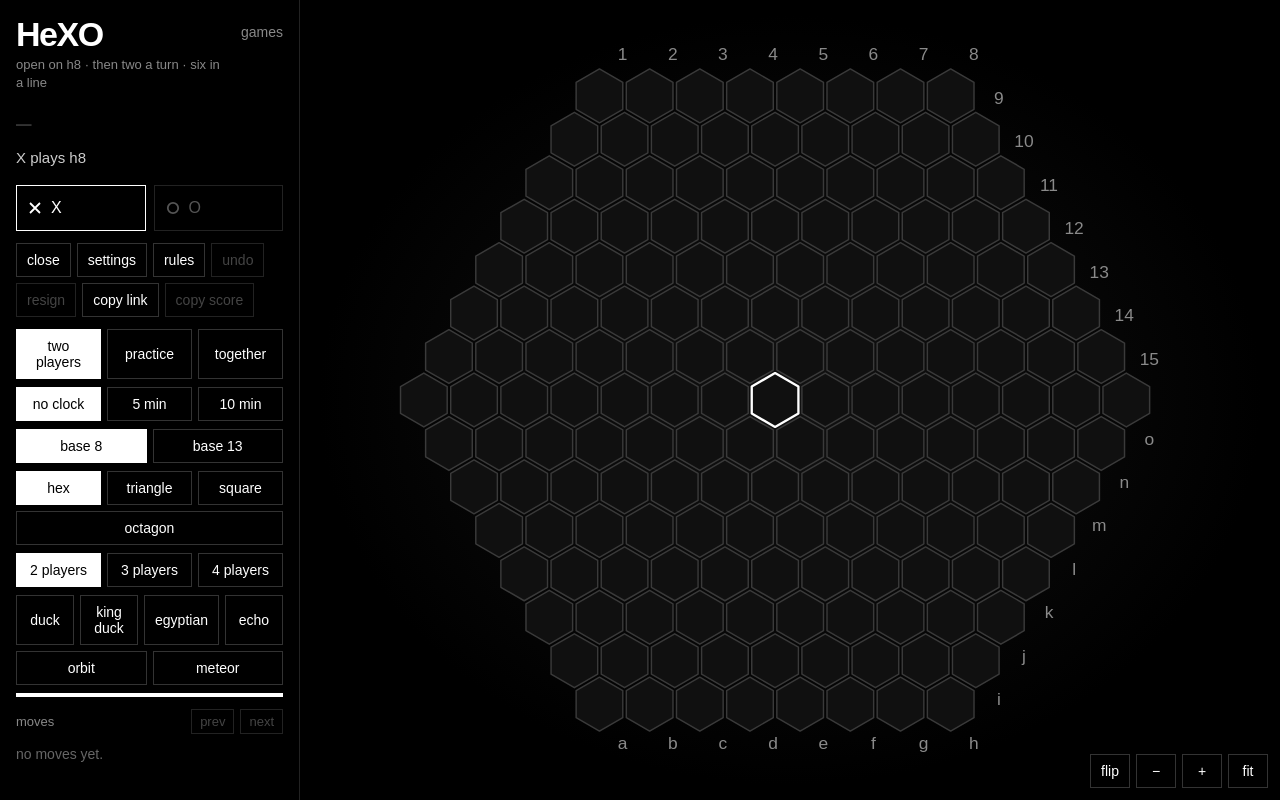
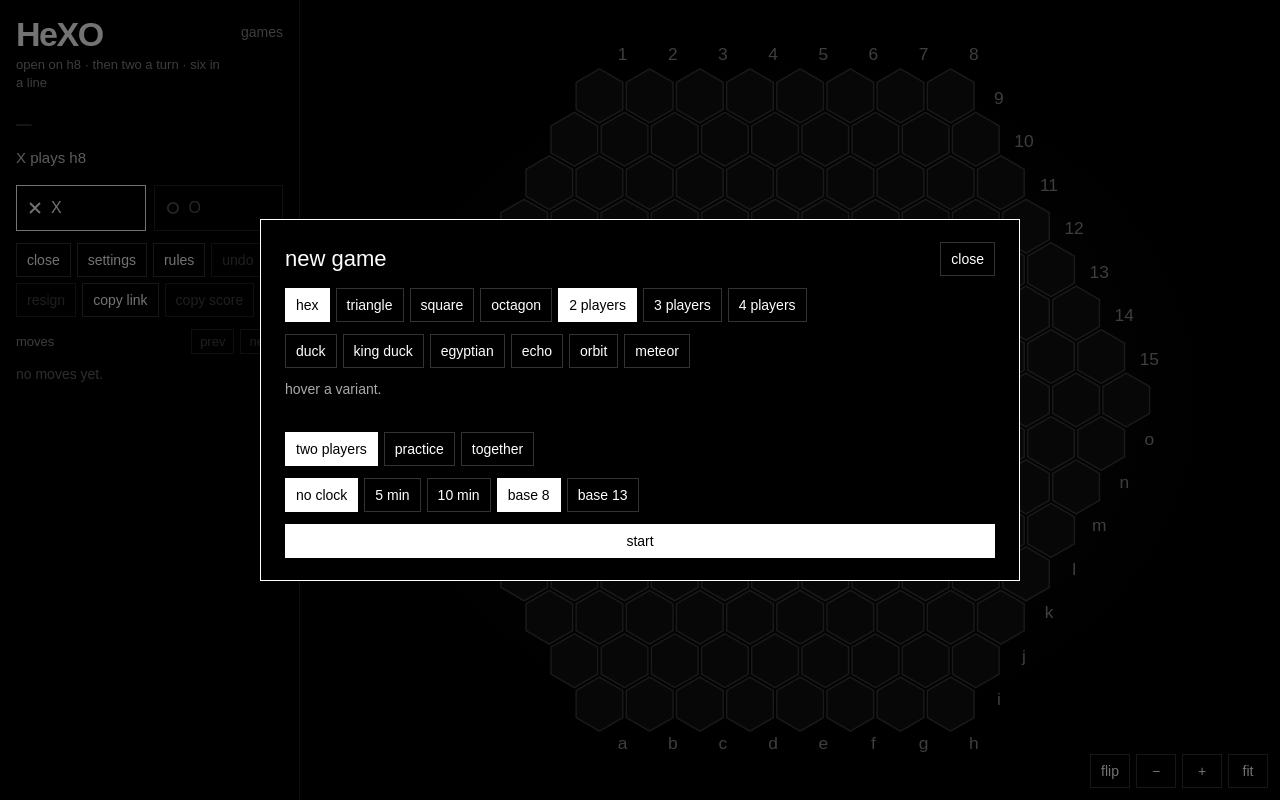
Before and after one commit to eireq/eireq.github.io, a Vue app: page /games/hexo in a window 1280 px wide. Both pictures are taken after a click on the button "new". Built offline with nearby package versions, Linux system fonts and the light colour scheme.

Commit message:
v2.7.4.9 made it a popup

```diff
--- a/src/views/HexoView.vue
+++ b/src/views/HexoView.vue
@@ -89,137 +89,6 @@
         </button>
       </div>
 
-      <form v-if="showSetup" class="setup" @submit.prevent="startGame">
-        <div class="choice">
-          <button
-            type="button"
-            :aria-pressed="draft.mode === 'hotseat'"
-            @click="draft.mode = 'hotseat'"
-          >
-            two players
-          </button>
-          <button
-            type="button"
-            :aria-pressed="draft.mode === 'practice'"
-            @click="draft.mode = 'practice'"
-          >
-            practice
-          </button>
-          <button
-            type="button"
-            :aria-pressed="draft.mode === 'together'"
-            @click="draft.mode = 'together'"
-          >
-            together
-          </button>
-        </div>
-        <div class="choice">
-          <button
-            v-for="minutes in [0, 5, 10]"
-            :key="minutes"
-            type="button"
-            :aria-pressed="draft.minutes === minutes"
-            @click="draft.minutes = minutes"
-          >
-            {{ minutes === 0 ? "no clock" : minutes + " min" }}
-          </button>
-        </div>
-        <div class="choice">
-          <button
-            type="button"
-            :aria-pressed="draft.size === 8"
-            @click="draft.size = 8"
-          >
-            base 8
-          </button>
-          <button
-            type="button"
-            :aria-pressed="draft.size === 13"
-            @click="draft.size = 13"
-          >
-            base 13
-          </button>
-        </div>
-        <div class="choice">
-          <button type="button" :aria-pressed="draft.grid === 'hex'" @click="draft.grid = 'hex'">
-            hex
-          </button>
-          <button type="button" :aria-pressed="draft.grid === 'tri'" @click="draft.grid = 'tri'">
-            triangle
-          </button>
-          <button type="button" :aria-pressed="draft.grid === 'sq'" @click="draft.grid = 'sq'">
-            square
-          </button>
-          <button type="button" :aria-pressed="draft.grid === 'oct'" @click="draft.grid = 'oct'">
-            octagon
-          </button>
-        </div>
-        <div class="choice">
-          <button
-            v-for="count in [2, 3, 4]"
-            :key="count"
-            type="button"
-            :aria-pressed="draft.players === count"
-            @click="setPlayers(count)"
-          >
-            {{ count }} players
-          </button>
-        </div>
-        <div class="choice">
-          <button type="button" :aria-pressed="draft.duck && !draft.king" @click="setDuck(!draft.duck)">
-            duck
-          </button>
-          <button type="button" :aria-pressed="draft.king" @click="setKing(!draft.king)">
-            king duck
-          </button>
-          <button type="button" :aria-pressed="draft.cap" @click="draft.cap = !draft.cap">
-            egyptian
-          </button>
-          <button type="button" :aria-pressed="draft.echo" @click="draft.echo = !draft.echo">
-            echo
-          </button>
-          <button type="button" :aria-pressed="draft.orbit" @click="draft.orbit = !draft.orbit">
-            orbit
-          </button>
-          <button type="button" :aria-pressed="draft.meteor" @click="draft.meteor = !draft.meteor">
-            meteor
-          </button>
-          <button
-            v-if="bloom || draft.rift"
-            type="button"
-            :aria-pressed="draft.rift"
-            @click="draft.rift = !draft.rift"
-          >
-            rift bloom
-          </button>
-        </div>
-        <label v-if="draft.cap" class="room">
-          <input v-model.number="draft.capN" type="number" min="1" max="40" />
-          <span>soft cap. over it, lift up to 2 older stones, or leave them.</span>
-        </label>
-        <label v-if="draft.mode === 'together'" class="room">
-          <input
-            v-model="draft.room"
-            maxlength="24"
-            placeholder="room name"
-            autocomplete="off"
-            spellcheck="false"
-          />
-          <span>the room keeps the game. blank makes a short code.</span>
-        </label>
-        <div v-if="draft.mode === 'practice'" class="choice">
-          <button
-            v-for="side in ['X', 'O', 'Y', 'Z'].slice(0, draft.players)"
-            :key="side"
-            type="button"
-            :aria-pressed="draft.human === side"
-            @click="draft.human = side"
-          >
-            play {{ side }}
-          </button>
-        </div>
-        <button type="submit" class="start">start</button>
-      </form>
 
       <div v-if="showRules" class="rules">
         <p>
@@ -509,6 +378,121 @@
         <button type="button" aria-label="fit board" @click="fit">fit</button>
       </div>
     </div>
+
+    <Teleport to="body">
+      <div v-if="showSetup" class="setup-shade" @click.self="showSetup = false">
+        <form class="setup-pop" @submit.prevent="startGame">
+          <div class="pop-bar">
+            <span>new game</span>
+            <button type="button" @click="showSetup = false">close</button>
+          </div>
+          <div class="choice" @mouseleave="variantHint = ''">
+            <button
+              v-for="grid in grids"
+              :key="grid.id"
+              type="button"
+              :aria-pressed="draft.grid === grid.id"
+              @mouseenter="variantHint = grid.note"
+              @focus="variantHint = grid.note"
+              @click="draft.grid = grid.id"
+            >
+              {{ grid.label }}
+            </button>
+            <button
+              v-for="count in [2, 3, 4]"
+              :key="count"
+              type="button"
+              :aria-pressed="draft.players === count"
+              @mouseenter="variantHint = playerNote(count)"
+              @focus="variantHint = playerNote(count)"
+              @click="setPlayers(count)"
+            >
+              {{ count }} players
+            </button>
+          </div>
+          <div class="choice" @mouseleave="variantHint = ''">
+            <button
+              v-for="rule in ruleSwitches"
+              :key="rule.id"
+              type="button"
+              :aria-pressed="rule.on"
+              @mouseenter="variantHint = rule.note"
+              @focus="variantHint = rule.note"
+              @click="rule.toggle()"
+            >
+              {{ rule.label }}
+            </button>
+          </div>
+          <p class="hint">{{ variantHint || "hover a variant." }}</p>
+          <div class="choice">
+            <button
+              type="button"
+              :aria-pressed="draft.mode === 'hotseat'"
+              @click="draft.mode = 'hotseat'"
+            >
+              two players
+            </button>
+            <button
+              type="button"
+              :aria-pressed="draft.mode === 'practice'"
+              @click="draft.mode = 'practice'"
+            >
+              practice
+            </button>
+            <button
+              type="button"
+              :aria-pressed="draft.mode === 'together'"
+              @click="draft.mode = 'together'"
+            >
+              together
+            </button>
+          </div>
+          <div class="choice">
+            <button
+              v-for="minutes in [0, 5, 10]"
+              :key="minutes"
+              type="button"
+              :aria-pressed="draft.minutes === minutes"
+              @click="draft.minutes = minutes"
+            >
+              {{ minutes === 0 ? "no clock" : minutes + " min" }}
+            </button>
+            <button type="button" :aria-pressed="draft.size === 8" @click="draft.size = 8">
+              base 8
+            </button>
+            <button type="button" :aria-pressed="draft.size === 13" @click="draft.size = 13">
+              base 13
+            </button>
+          </div>
+          <label v-if="draft.cap" class="room">
+            <input v-model.number="draft.capN" type="number" min="1" max="40" />
+            <span>soft cap. over it, lift up to 2 older stones, or leave them.</span>
+          </label>
+          <label v-if="draft.mode === 'together'" class="room">
+            <input
+              v-model="draft.room"
+              maxlength="24"
+              placeholder="room name"
+              autocomplete="off"
+              spellcheck="false"
+            />
+            <span>the room keeps the game. blank makes a short code.</span>
+          </label>
+          <div v-if="draft.mode === 'practice'" class="choice">
+            <button
+              v-for="side in ['X', 'O', 'Y', 'Z'].slice(0, draft.players)"
+              :key="side"
+              type="button"
+              :aria-pressed="draft.human === side"
+              @click="draft.human = side"
+            >
+              play {{ side }}
+            </button>
+          </div>
+          <button type="submit" class="start">start</button>
+        </form>
+      </div>
+    </Teleport>
   </div>
 </template>
 
@@ -763,6 +747,88 @@ const draft = reactive({
   rift: openedRules.rift,
 });
 
+const variantHint = ref("");
+
+const grids = [
+  { id: "hex", label: "hex", note: "hex tiles. six in a line." },
+  { id: "tri", label: "triangle", note: "place inside triangles. the other rules stay." },
+  { id: "sq", label: "square", note: "place inside squares. the other rules stay." },
+  { id: "oct", label: "octagon", note: "place inside octagons and the small diamonds." },
+];
+
+function playerNote(count) {
+  if (count === 3) return "three players, X, O, and Y. same turns.";
+  if (count === 4) return "four players, X, O, Y, and Z. same turns.";
+  return "two players, X and O.";
+}
+
+const ruleSwitches = computed(() => {
+  const list = [
+    {
+      id: "duck",
+      label: "duck",
+      note: "after your stones, move the duck. no one plays on it.",
+      on: draft.duck && !draft.king,
+      toggle: () => setDuck(!draft.duck),
+    },
+    {
+      id: "king",
+      label: "king duck",
+      note: "the ring around the duck is closed. stones there do not count.",
+      on: draft.king,
+      toggle: () => setKing(!draft.king),
+    },
+    {
+      id: "egyptian",
+      label: "egyptian",
+      note: "soft cap. over it, lift up to 2 older stones, or leave them.",
+      on: draft.cap,
+      toggle: () => {
+        draft.cap = !draft.cap;
+      },
+    },
+    {
+      id: "echo",
+      label: "echo",
+      note: "copies a move onto its mirror after two full turns. never lifts a stone.",
+      on: draft.echo,
+      toggle: () => {
+        draft.echo = !draft.echo;
+      },
+    },
+    {
+      id: "orbit",
+      label: "orbit",
+      note: "every stone turns one step around the center. the duck stays.",
+      on: draft.orbit,
+      toggle: () => {
+        draft.orbit = !draft.orbit;
+      },
+    },
+    {
+      id: "meteor",
+      label: "meteor",
+      note: "every third turn, the farthest stones are cleared.",
+      on: draft.meteor,
+      toggle: () => {
+        draft.meteor = !draft.meteor;
+      },
+    },
+  ];
+  if (bloom.value || draft.rift) {
+    list.push({
+      id: "rift",
+      label: "rift bloom",
+      note: "shimmering cells move. a ghost grows on the mirror, then becomes a stone if two of yours touch it.",
+      on: draft.rift,
+      toggle: () => {
+        draft.rift = !draft.rift;
+      },
+    });
+  }
+  return list;
+});
+
 const position = computed(() => {
   if (!variant.value) return applyMoves(history.value.slice(0, view.value), size.value) ?? emptyPosition();
   return project(history.value.slice(0, view.value), rules.value, board.value) ?? emptyTable();
@@ -1175,6 +1241,7 @@ function guided(key) {
 }
 
 function toggleSetup() {
+  variantHint.value = "";
   showSetup.value = !showSetup.value;
   if (showSetup.value) {
     draft.size = size.value;
@@ -2425,8 +2492,50 @@ button:focus-visible {
   display: grid;
   gap: 8px;
   margin-bottom: 12px;
-  max-height: 46vh;
+}
+
+.setup-shade {
+  position: fixed;
+  inset: 0;
+  z-index: 40;
+  display: grid;
+  place-items: center;
+  padding: 24px;
+  background: rgba(0, 0, 0, 0.55);
+}
+
+.setup-pop {
+  width: min(760px, 100%);
+  max-height: calc(100dvh - 48px);
+  min-height: 0;
   overflow: auto;
+  display: grid;
+  align-content: start;
+  gap: 12px;
+  padding: 22px 24px;
+  border: 1px solid #fff;
+  background: #000;
+  color: #fff;
+  font-family: Arial, sans-serif;
+}
+
+.pop-bar {
+  display: flex;
+  align-items: center;
+  justify-content: space-between;
+  font-size: 22px;
+}
+
+.setup-pop .choice button {
+  flex: 0 1 auto;
+}
+
+.hint {
+  margin: 0;
+  min-height: 2.8em;
+  color: #aaa;
+  font-size: 14px;
+  line-height: 1.4;
 }
 
 .rules {
@@ -2888,6 +2997,14 @@ button:focus-visible {
     grid-template-rows: minmax(240px, 1fr) minmax(168px, 42dvh);
   }
 
+  .setup-shade {
+    padding: 12px;
+  }
+
+  .setup-pop {
+    max-height: calc(100dvh - 24px);
+  }
+
   .panel {
     order: 2;
     border-right: 0;
```
